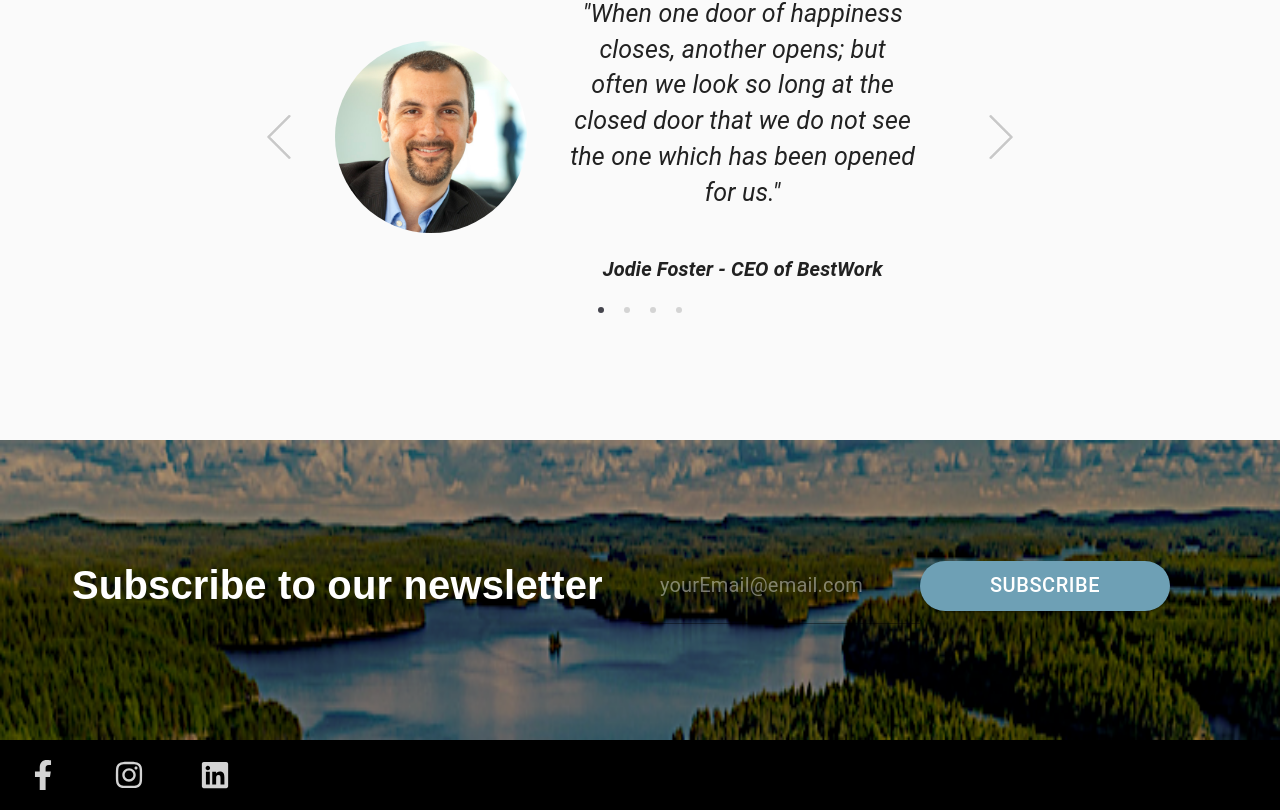
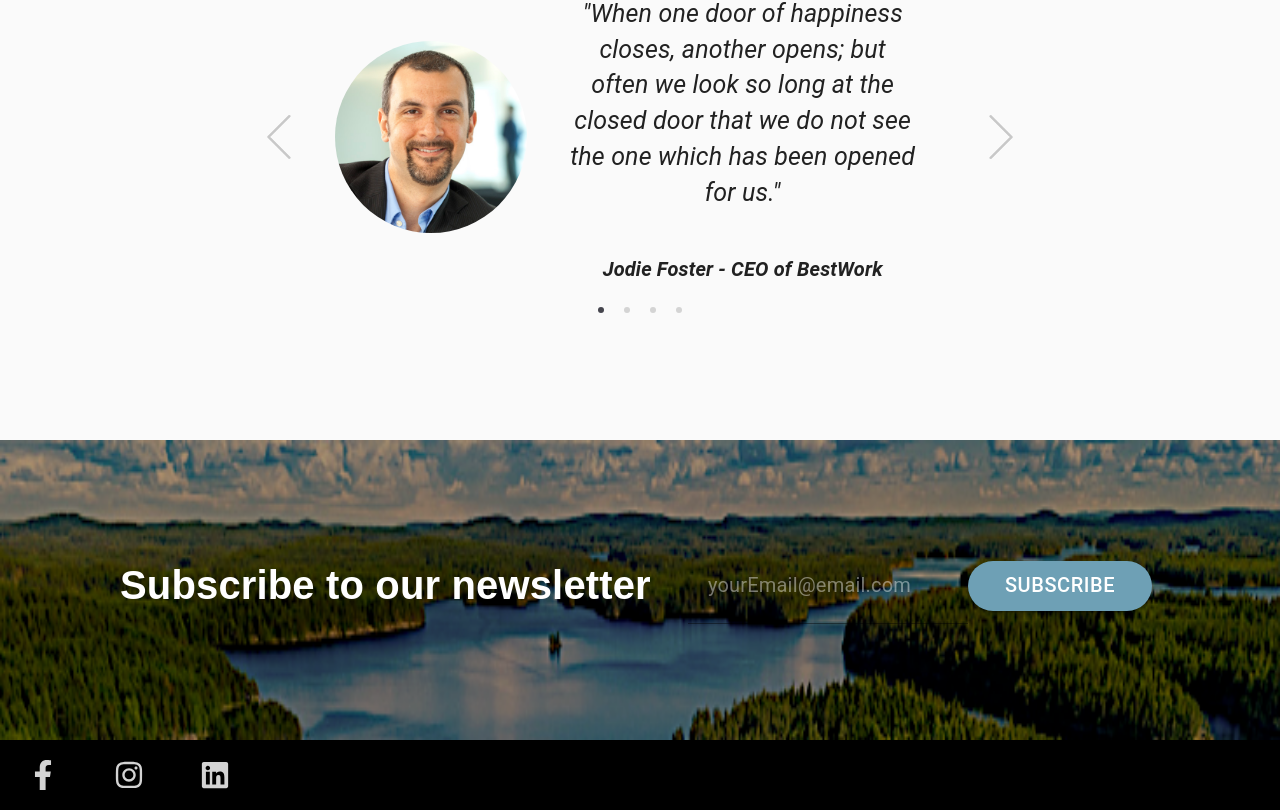
Before and after one commit to maxgala/aspire-frontend, a React (Create React App) app: page / in a window 1280 px wide. Shown: the part 3015-3825 px from the top of the page. Built offline with nearby package versions, Linux system fonts and the light colour scheme.

Commit message:
Fix all console errors and warnings.

```diff
--- a/src/Components/LandingPage/AboutMax.js
+++ b/src/Components/LandingPage/AboutMax.js
@@ -85,7 +85,7 @@ export default function CSSGrid() {
         alignItems="center"
         justify="center"
       >
-        <img class={classes.total} resizeMode="contain" src={aboutMax} alt="max_about"/>
+        <img className={classes.total} src={aboutMax} alt="max_about"/>
       </Grid>
       <Grid
         container
@@ -116,13 +116,13 @@ class AboutContent extends Component{
         <p className={classes.f2}>
           MAX Aspire is an online platform to connect high performing, accomplished Senior Executives to talented, up and coming Aspiring Professionals in the MAX network.
         </p>
-        <p className={classes.tab} style={{marginTop: '60px'}}> <img resizeMode="contain" src={icon2} alt="access"/>
+        <p className={classes.tab} style={{marginTop: '60px'}}> <img src={icon2} alt="access"/>
           <span className={classes.f3}><b>Privileged Access to Senior Level Professionals</b></span>
         </p>
-        <p className={classes.tab}> <img resizeMode="contain" src={icon1} alt="career"/>
+        <p className={classes.tab}> <img src={icon1} alt="career"/>
           <span className={classes.f3}><b>Professional Career and Board Opportunities</b></span>
         </p>
-        <p className={classes.tab}> <img resizeMode="contain" src={icon3} alt="exec board"/>
+        <p className={classes.tab}> <img src={icon3} alt="exec board"/>
           <span className={classes.f3}><b>Ability to Apply and Hire From Exclusive Job Board</b></span>
         </p>
         <p className={classes.f4} style={{marginTop: '60px'}}>
--- a/src/Components/LandingPage/Carousal.js
+++ b/src/Components/LandingPage/Carousal.js
@@ -130,6 +130,7 @@ class Quote extends Component {
               <img className={classes.leftArrow}
                 src={left}
                 onClick={this.HandleLeftArrowClick}
+                alt={"Testimonial Left Arrow"}
               />
             </Grid>
             <Grid
@@ -162,6 +163,7 @@ class Quote extends Component {
               <img className={classes.rightArrow}
                 src={right}
                 onClick={this.HandleRightArrowClick}
+                alt={"Testimonial Right Arrow"}
               />
             </Grid>
         </Grid>
--- a/src/Components/LandingPage/Footer.js
+++ b/src/Components/LandingPage/Footer.js
@@ -74,7 +74,7 @@ class Footer extends Component {
     return (
       <div>
         <div className={classes.toolbar}>
-          <img className={classes.image} resizeMode="contain" src={Newsletter} alt="Newsletter"/>
+          <img className={classes.image} src={Newsletter} alt="Newsletter"/>
           <div className={classes.newsletter}>
             <Grid
               container
@@ -93,8 +93,8 @@ class Footer extends Component {
                 container
                 item xs={12} lg={3}
                 spacing={1}
-                alignItems="right"
-                justify="right"
+                alignItems="center"
+                justify="flex-start"
               >
                 <TextField id="standard-basic" placeholder="yourEmail@email.com"
                   InputProps={{
@@ -103,10 +103,10 @@ class Footer extends Component {
               </Grid>
               <Grid
                 container
-                item xs={12} lg={3}
+                item xs={12} lg={2}
                 spacing={1}
-                alignItems="right"
-                justify="right"
+                alignItems="center"
+                justify="flex-start"
               >
                 <Button className={classes.subscribeButton} variant="contained">Subscribe</Button>
               </Grid>
--- a/src/Components/LandingPage/MainImage.js
+++ b/src/Components/LandingPage/MainImage.js
@@ -69,8 +69,7 @@ class MainImage extends Component {
         const classes = this.props.classes;
         return(
             <div className={classes.sectionStyle}>
-                <img style={{width: '100%', height: '65vh', marginTop: '10vh'}}
-                    resizeMode="contain" src={Mainback} alt="Main"/>
+                <img style={{width: '100%', height: '65vh', marginTop: '10vh'}} src={Mainback} alt="Main"/>
                 <div className={classes.total}>
                     <img src={MaxLogo} alt="MAX_logo" className={classes.img}/>
                     <h1 className={classes.h1style}>Aspire for Excellence</h1>
--- a/src/Components/LandingPage/Quotes.js
+++ b/src/Components/LandingPage/Quotes.js
@@ -18,7 +18,7 @@ export const quotes={
       text-align:center;
      }
 
-   `} src={pic0}/>
+   `} src={pic0} alt={"Testimonial Quote"}/>
   },
    1:{
     client:"\"In order to be irreplaceable one must always be different. Coco\"",
@@ -33,7 +33,7 @@ export const quotes={
       }
 
 
-   `} src={pic1}/>
+   `} src={pic1} alt={"Testimonial Quote"}/>
 
   },
    2:{
@@ -48,7 +48,7 @@ export const quotes={
        text-align:center;
       }
 
-   `} src={pic2}/>
+   `} src={pic2} alt={"Testimonial Quote"}/>
 
   },
    3:{
@@ -63,6 +63,6 @@ export const quotes={
        text-align:center;
       }
 
-   `}src={pic3}/>
+   `}src={pic3} alt={"Testimonial Quote"}/>
   },
 }
```
